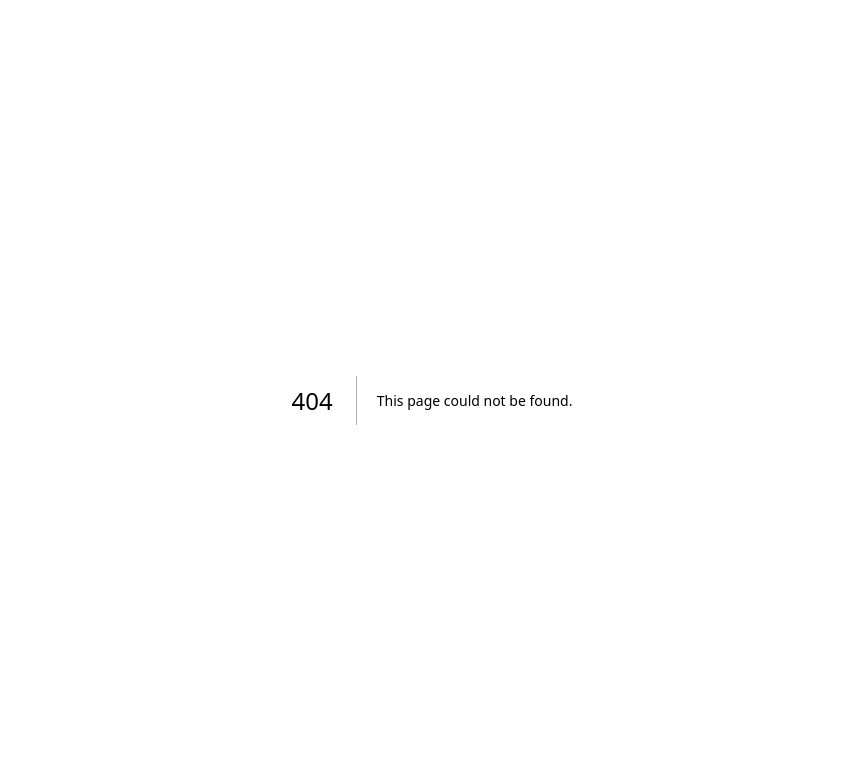
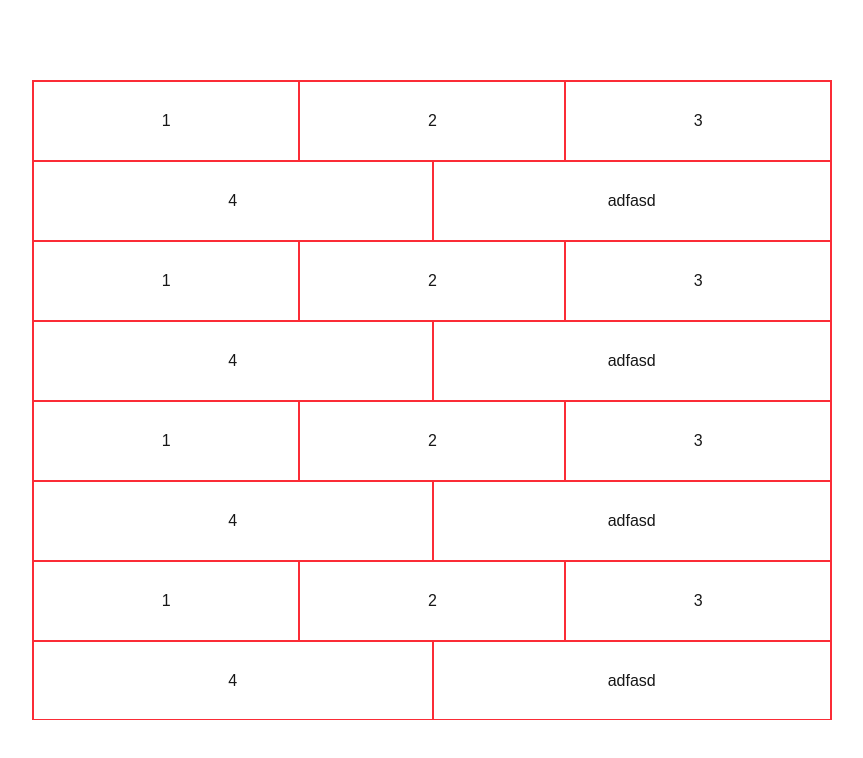
Before and after one commit to Shovon15/gsap-practice, a Next.js app: page /test2 in a window 1280 px wide. Before the commit this address had no page. Shown: the top 758 px of the page, without its empty margins (208-1071 px from the left). Built offline with nearby package versions, Linux system fonts and the light colour scheme.

Commit message:
grid border

```diff
--- a/next.config.mjs
+++ b/next.config.mjs
@@ -3,8 +3,12 @@ const nextConfig = {
   images: {
     remotePatterns: [
       {
-                protocol: 'https',
-                hostname: 'images.unsplash.com',
+        protocol: "https",
+        hostname: "images.unsplash.com",
+      },
+      {
+        protocol: "https",
+        hostname: "*",
       },
     ],
   },
--- a/package.json
+++ b/package.json
@@ -19,6 +19,8 @@
   "devDependencies": {
     "@eslint/eslintrc": "^3",
     "@tailwindcss/postcss": "^4",
+    "@types/node": "24.7.0",
+    "@types/react": "19.2.2",
     "eslint": "^9.32.0",
     "eslint-config-next": "15.3.3",
     "tailwindcss": "^4"
--- a/src/app/page.js
+++ b/src/app/page.js
@@ -40,7 +40,10 @@ export default function Home() {
           about
         </button>
       </Link>
-      <p className="text-center text-[clamp(25px,6vw,100px)]">
+      {/* <p className="text-center text-[clamp(30px,3.125vw,60px)]">
+        lorem imsum loler discover
+      </p> */}
+      <p className="text-center text-[calc(30/375*100vw)] md:text-[calc(40/768*100vw)] lg:text-[calc(60/1920*100vw)] border py-[2vw] px-[30vw]">
         lorem imsum loler discover
       </p>
       {/* <Basic />
@@ -87,7 +90,7 @@ export default function Home() {
       {/* <ParallaxSection />
       <div className="h-[2100px]"></div> */}
 
-      <div className="max-w-6xl mx-auto">
+      {/* <div className="max-w-6xl mx-auto">
         <h1 className="text-4xl font-bold text-center mb-12 text-gray-800">
           Product Collection
         </h1>
@@ -105,7 +108,7 @@ export default function Home() {
 
       <div className="h-[500px] w-full border border-blue-500 relative overflow-hidden">
         <div className="bg-green-500 size-20 absolute inset-0 m-auto"></div>
-      </div>
+      </div> */}
     </div>
   );
 }
--- /dev/null
+++ b/src/app/test/card.css
@@ -0,0 +1,87 @@
+/* globals.css (or component module) */
+
+/* variables so it's easy to change border color/width */
+:root {
+  --card-border-color: #ef4444; /* red-500 */
+  --card-border-width: 4px;
+}
+
+/* Base: each card has full border (we'll selectively remove sides) */
+.shared-border-grid > .card {
+  border-style: solid;
+  border-color: var(--card-border-color);
+  /* set default width to 0 so we explicitly enable needed sides per breakpoint */
+  border-width: 0;
+  /* keep rounded corners visually if you want: */
+  border-radius: 0; /* remove if you want sharp joined border */
+  box-sizing: border-box;
+}
+
+/* MOBILE (single column): show full left/right borders always,
+   but collapse top border for stacked cards to keep single shared border between vertical neighbors */
+@media (max-width: 1023px) {
+  .shared-border-grid > .card {
+    border-left-width: var(--card-border-width);
+    border-right-width: var(--card-border-width);
+    border-top-width: var(--card-border-width);
+    border-bottom-width: var(--card-border-width);
+  }
+
+  /* any card after the first — remove top border so adjacent stacked cards share one border */
+  .shared-border-grid > .card + .card {
+    border-top-width: 0;
+  }
+
+  /* Optional: add slight rounding on top/bottom of group */
+  .shared-border-grid > .card:first-child {
+    border-top-left-radius: 6px;
+    border-top-right-radius: 6px;
+  }
+  .shared-border-grid > .card:last-child {
+    border-bottom-left-radius: 6px;
+    border-bottom-right-radius: 6px;
+  }
+}
+
+/* DESKTOP (3 columns): handle 3-column layout so horizontal neighbors share a single border */
+@media (min-width: 1024px) {
+  /* set baseline: top and bottom borders exist for all cards */
+  .shared-border-grid > .card {
+    border-top-width: var(--card-border-width);
+    border-bottom-width: var(--card-border-width);
+  }
+
+  /* First column (1st, 4th, 7th, ...) -> show left border, hide right border
+     so the center card will be the one that shows the vertical border between col1 and col2 */
+  .shared-border-grid > .card:nth-child(3n + 1) {
+    border-left-width: var(--card-border-width);
+    border-right-width: 0;
+  }
+
+  /* Middle column (2nd, 5th, 8th, ...) -> hide left and right border so it visually gets the single border from the neighbor */
+  .shared-border-grid > .card:nth-child(3n + 2) {
+    border-left-width: 0;
+    border-right-width: 0;
+  }
+
+  /* Last column (3rd, 6th, 9th, ...) -> hide left, show right border */
+  .shared-border-grid > .card:nth-child(3n) {
+    border-left-width: 0;
+    border-right-width: var(--card-border-width);
+  }
+
+  /* Vertical collapse between rows: for rows after first, remove top border to avoid double */
+  /* cards that are in row 2 and below are nth-child( n+4 ) for 3-column layout */
+  .shared-border-grid > .card:nth-child(n + 4) {
+    border-top-width: 0;
+  }
+
+  /* Optional rounding on outer edges for visual polish */
+  .shared-border-grid > .card:nth-child(1) {
+    border-top-left-radius: 6px;
+  }
+  .shared-border-grid > .card:nth-child(3) {
+    border-top-right-radius: 6px;
+  }
+  /* bottom corners (if number of cards known/dynamic you can adjust or skip) */
+}
--- /dev/null
+++ b/src/app/test/page.jsx
@@ -0,0 +1,129 @@
+"use client";
+import Image from "next/image";
+import React from "react";
+import "./card.css";
+
+const Page = () => {
+  const columns = 3;
+  const groupedData = [];
+  for (let i = 0; i < TestData.length; i += columns) {
+    groupedData.push(TestData.slice(i, i + columns));
+  }
+  console.log(groupedData, "groupedData");
+  return (
+    <div className="grid grid-cols-1 md:grid-cols-3 -z-[2]">
+      {TestData.map((item, index) => {
+        const isLargeCard = (index - 4) % 5 === 0 && index >= 4;
+
+        const col = index % 3;
+        const row = Math.floor(index / 3);
+
+        let borderClass = "border-red-500 ";
+
+        if (row === 0 && col === 0) {
+          borderClass += "border-t border-r border-b  ";
+        } else {
+          borderClass += " md:border-t border-r  border-b border-l ";
+        }
+
+        // if (row === 1) {
+        //   borderClass += " md:border-l border-t-0";
+        // }
+
+        if (col === 0) borderClass += " border-l";
+        if (col < 2) borderClass += " border-r ";
+
+        if (row < Math.ceil(TestData.length / 3)) borderClass += " border-b";
+
+        return (
+          <Card
+            key={index}
+            item={item}
+            isLargeCard={isLargeCard}
+            borderClass={borderClass}
+          />
+        );
+      })}
+    </div>
+  );
+};
+
+export default Page;
+
+const Card = ({ item, isLargeCard = false, borderClass = "" }) => {
+  return (
+    <div
+      className={`relative group ${
+        isLargeCard
+          ? "col-span-1 md:col-span-2 aspect-[6/3.5] md:p-[64px] p-3"
+          : "aspect-[3/1.5] md:aspect-[3/2.5] lg:p-[64px] p-3"
+      } ${borderClass}`}
+    >
+      <Image
+        src={item.image}
+        alt={item.title}
+        fill
+        className={`object-cover w-full h-full absolute top-0 left-0 -z-[1] ${
+          isLargeCard ? "" : "hidden"
+        }`}
+      />
+      <p
+        className={`transition-colors duration-300 ease-in-out ${
+          isLargeCard
+            ? "text-[#FFFFFF] dark:text-[#F4F4F4] md:text-[20px] text-[18px] font-[500] md:font-semibold leading-[1.6] max-w-[300px] group-hover:text-[#FF4306]"
+            : "text-[#414042] dark:text-[#F4F4F4] md:text-[20px] text-[18px] max-w-[300px] font-[500] md:font-semibold sm:text-[20px] leading-[150%] tracking-[0] capitalize group-hover:text-[#FF4306]"
+        }`}
+      >
+        {item.title}
+      </p>
+    </div>
+  );
+};
+
+const TestData = [
+  {
+    title: "test title",
+    description: "lorem ipsum",
+    image: "https://picsum.photos/200/300",
+  },
+  {
+    title: "test title",
+    description: "lorem ipsum",
+    image: "https://picsum.photos/id/237/200/300",
+  },
+  {
+    title: "test title",
+    description: "lorem ipsum",
+    image: "https://picsum.photos/id/235/200/300",
+  },
+  {
+    title: "test title",
+    description: "lorem ipsum",
+    image: "https://picsum.photos/seed/picsum/200/300",
+  },
+  {
+    title: "test title",
+    description: "lorem ipsum",
+    image: "https://picsum.photos/id/235/200/300",
+  },
+  {
+    title: "test title",
+    description: "lorem ipsum",
+    image: "https://picsum.photos/id/235/200/300",
+  },
+  {
+    title: "test title",
+    description: "lorem ipsum",
+    image: "https://picsum.photos/id/235/200/300",
+  },
+  {
+    title: "test title",
+    description: "lorem ipsum",
+    image: "https://picsum.photos/id/235/200/300",
+  },
+  {
+    title: "test title",
+    description: "lorem ipsum",
+    image: "https://picsum.photos/id/235/200/300",
+  },
+];
--- /dev/null
+++ b/src/app/test2/page.jsx
@@ -0,0 +1,64 @@
+`use client`;
+
+import React from "react";
+
+const page = () => {
+  const arr = [1, 2, 3, 4, 5];
+  const items = [arr, arr, arr, arr];
+  return (
+    <div className="flex flex-col justify-center items-center h-dvh">
+      {items.map((arr, index) => (
+        <Grid
+          key={arr}
+          arr={[...arr]}
+          containsBorderBottom={index === items.length - 1}
+        />
+      ))}
+    </div>
+  );
+};
+
+const Grid = ({ arr, containsBorderBottom = true }) => {
+  return (
+    <div className="w-[800px]">
+      <div className="flex  w-full h-20">
+        <Col
+          item={arr[0]}
+          className="border-b-0 border-r-0 flex justify-center items-center w-[50%]"
+        />
+        <Col
+          item={arr[1]}
+          className="border-b-0 border-r-0 flex justify-center items-center "
+        />
+        <Col
+          item={arr[2]}
+          className="border-b-0 flex justify-center items-center"
+        />
+      </div>
+      <div className="flex  h-20">
+        <Col
+          item={arr[3]}
+          className={`border-r-0 flex justify-center items-center w-[100px] ${
+            containsBorderBottom ? "border-b" : "border-b-0"
+          }`}
+        />
+        <Col
+          item={"adfasd"}
+          className={` flex justify-center items-center w-2/3 ${
+            containsBorderBottom ? "border-b" : "border-b-0"
+          }`}
+        />
+      </div>
+    </div>
+  );
+};
+
+const Col = ({ item, className }) => {
+  return (
+    <div className={`border-2 border-red-500 h-full w-full ${className}`}>
+      {item}
+    </div>
+  );
+};
+
+export default page;
```
Also changed, not shown: tsconfig.json (added, +35 -0 lines), 1 other file (tests, documents, lock files or other folders). Lines whose indentation alone changed are shown as unchanged.
